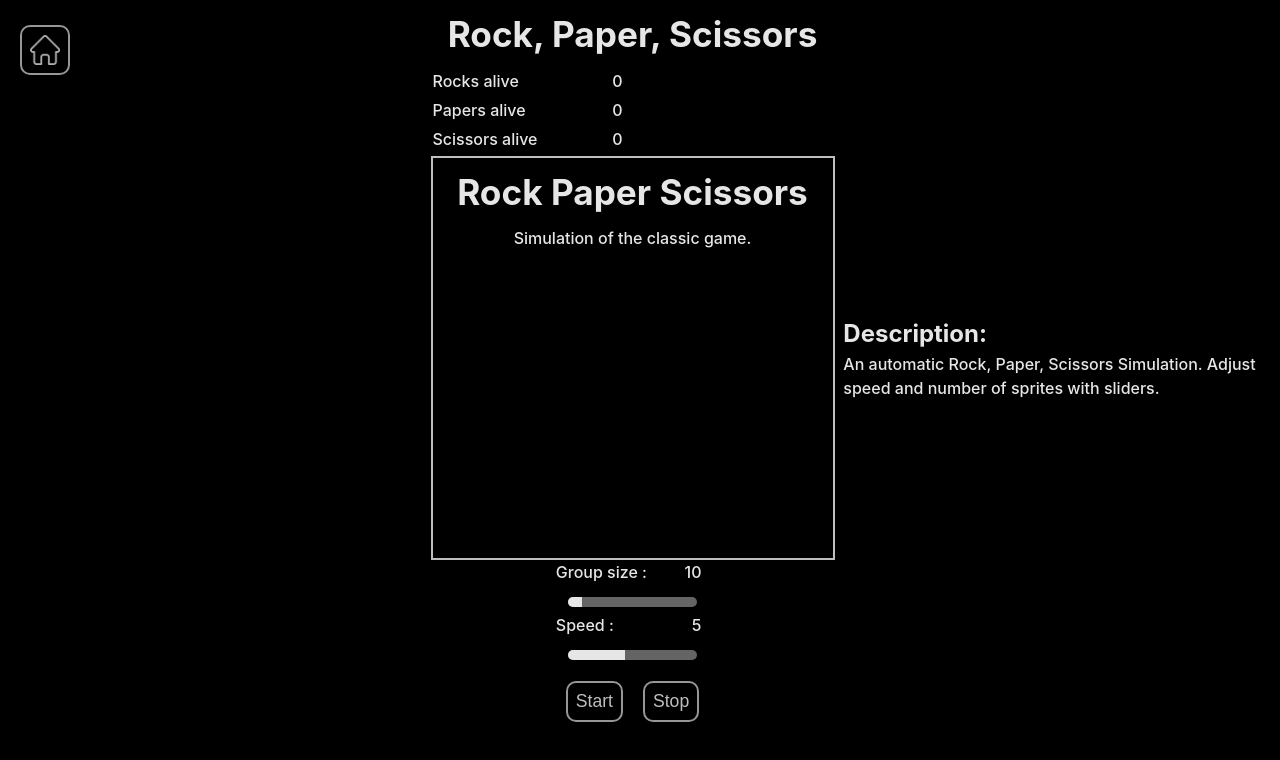
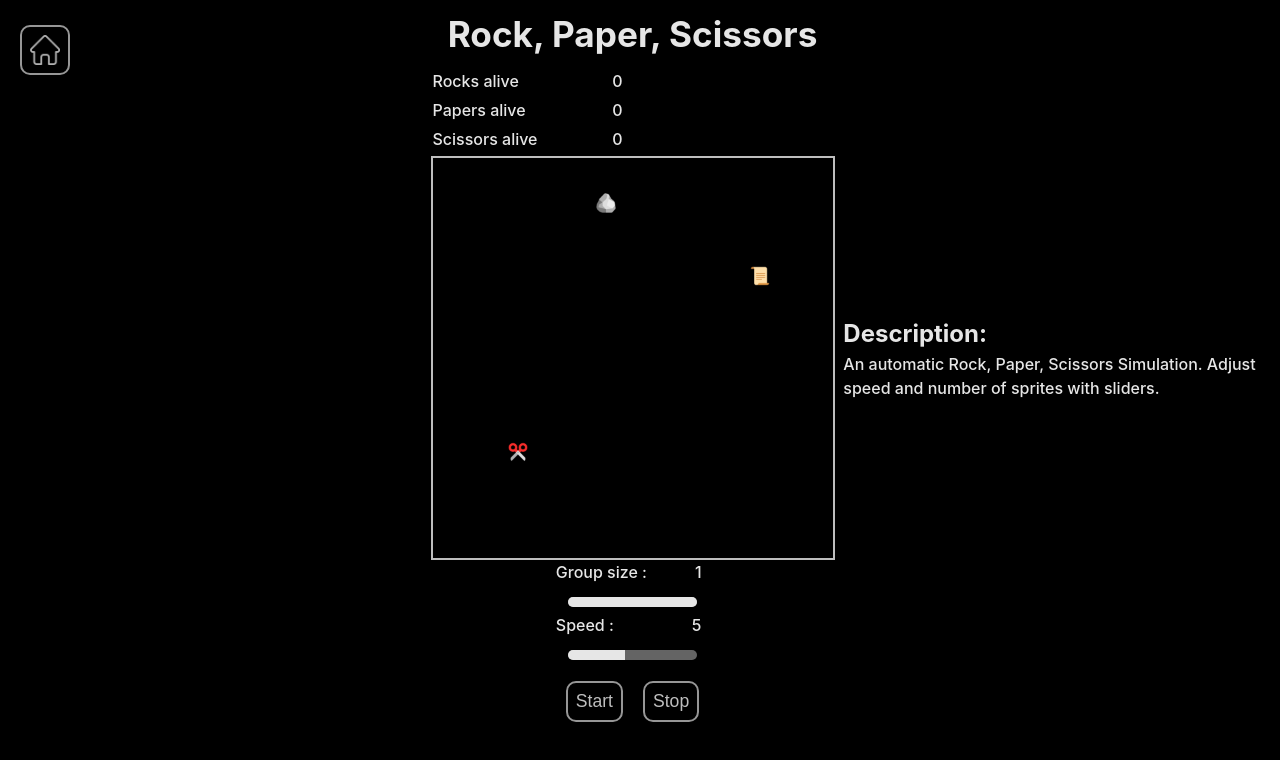
Before and after one commit to benceluzsinszky/portfolio, a React (Vite) app: page /rock-paper-scissors in a window 1280 px wide. Both pictures are taken after a click on the button "Start". Shown: the top 760 px of the page. Built offline with nearby package versions, Linux system fonts and the light colour scheme.

Commit message:
add random movement

```diff
--- a/src/components/common/game_frame/GameFrame.css
+++ b/src/components/common/game_frame/GameFrame.css
@@ -20,7 +20,9 @@
 .game-div {
   border: 2px solid var(--mid-white);
   min-width: calc(100vh / 2);
+  max-width: calc(100vh / 2);
   min-height: calc(100vh / 2);
+  max-height: calc(100vh / 2);
 }
 
 .right-panel {
--- /dev/null
+++ b/src/components/rock_paper_scissors/Constants.ts
@@ -0,0 +1,5 @@
+export enum SpriteType {
+  ROCK,
+  PAPER,
+  SCISSORS,
+}
--- /dev/null
+++ b/src/components/rock_paper_scissors/RockPaperScissors.css
@@ -0,0 +1,6 @@
+.simulation {
+  min-width: calc(100vh / 2);
+  max-width: calc(100vh / 2);
+  min-height: calc(100vh / 2);
+  max-height: calc(100vh / 2);
+}
--- a/src/components/rock_paper_scissors/RockPaperScissors.tsx
+++ b/src/components/rock_paper_scissors/RockPaperScissors.tsx
@@ -1,17 +1,21 @@
 import { useState } from "react";
-import { Button, Slider } from "../../interfaces/interfaces";
+import { Button, InfoText, Slider } from "../../interfaces/interfaces";
 import Buttons from "../common/game_frame/Buttons";
 import "../common/game_frame/GameFrame.css";
 import InfoBox from "../common/game_frame/InfoBox";
 import Sliders from "../common/game_frame/Sliders";
+import { SpriteType } from "./Constants";
+import "./RockPaperScissors.css";
 import Simulation from "./Simulation";
 
 export default function RockPaperScissors() {
   const [isRunning, setIsRunning] = useState(false);
-  const [size, setSize] = useState(10);
+  const [size, setSize] = useState(1);
   const [sliderSize, setSliderSize] = useState(10);
   const [speed, setSpeed] = useState(5);
   const [sliderSpeed, setSliderSpeed] = useState(5);
+
+  const [spriteArray, setSpriteArray] = useState(new Array<SpriteType>());
 
   const handleSizeChange = (event: React.ChangeEvent<HTMLInputElement>) => {
     setSliderSize(Number(event.target.value));
@@ -23,6 +27,20 @@ export default function RockPaperScissors() {
     setSpeed(parseInt(event.target.value));
   };
 
+  const handleStart = () => {
+    if (isRunning) return;
+    generateSpriteArray();
+    setIsRunning(true);
+  };
+
+  const createInfoBox = (): Array<InfoText> => {
+    return [
+      { name: "Rocks alive", value: 0 },
+      { name: "Papers alive", value: 0 },
+      { name: "Scissors alive", value: 0 },
+    ];
+  };
+
   const createSliders = (): Array<Slider> => {
     return [
       {
@@ -30,8 +48,8 @@ export default function RockPaperScissors() {
           name: "Group size :",
           value: size,
         },
-        min: 5,
-        max: 50,
+        min: 1,
+        max: 10,
         value: sliderSize,
         onChange: handleSizeChange,
       },
@@ -52,7 +70,7 @@ export default function RockPaperScissors() {
     return [
       {
         text: "Start",
-        onClick: () => setIsRunning(true),
+        onClick: handleStart,
       },
       {
         text: "Stop",
@@ -61,20 +79,32 @@ export default function RockPaperScissors() {
     ];
   };
 
+  const generateSpriteArray = () => {
+    const newSpriteArray = [];
+    for (let i = 0; i < size; i++) {
+      newSpriteArray.push(SpriteType.ROCK);
+    }
+    for (let i = 0; i < size; i++) {
+      newSpriteArray.push(SpriteType.PAPER);
+    }
+    for (let i = 0; i < size; i++) {
+      newSpriteArray.push(SpriteType.SCISSORS);
+    }
+    setSpriteArray(newSpriteArray);
+  };
+
   return (
     <div className="panels">
       <div className="left-panel" />
       <div className="middle-panel">
         <h1 className="game-title">Rock, Paper, Scissors</h1>
-        <InfoBox
-          infoTexts={[
-            { name: "Rocks alive", value: 0 },
-            { name: "Papers alive", value: 0 },
-            { name: "Scissors alive", value: 0 },
-          ]}
-        />
+        <InfoBox infoTexts={createInfoBox()} />
         <div className="game-div">
-          <Simulation />
+          <Simulation
+            isRunning={isRunning}
+            spriteArray={spriteArray}
+            groupSize={size}
+          />
         </div>
         <div className="controls">
           <Sliders sliders={createSliders()} />
--- a/src/components/rock_paper_scissors/Simulation.tsx
+++ b/src/components/rock_paper_scissors/Simulation.tsx
@@ -1,8 +1,234 @@
-export default function Simulation() {
+import { useCallback, useEffect, useRef, useState } from "react";
+import { SpriteType } from "./Constants";
+import SpriteImage from "./SpriteImage";
+
+interface SimulationProps {
+  isRunning: boolean;
+  spriteArray: Array<SpriteType>;
+  groupSize: number;
+}
+
+type Sprite = {
+  id: number;
+  type: SpriteType;
+  xPosition: number;
+  yPosition: number;
+  element: HTMLElement;
+  rect: DOMRect;
+};
+
+export default function Simulation({
+  isRunning,
+  spriteArray,
+  groupSize,
+}: SimulationProps) {
+  const parentRef = useRef<HTMLDivElement>(null);
+  const [walls, setWalls] = useState({
+    topWall: 0,
+    bottomWall: 0,
+    leftWall: 0,
+    rightWall: 0,
+  });
+  const numberOfSprites = groupSize * 3;
+  const size = 20;
+
+  const generateRandomPosition = () => {
+    const xPosition =
+      Math.floor(Math.random() * (walls.rightWall - walls.leftWall + 1)) +
+      walls.leftWall;
+    const yPosition =
+      Math.floor(Math.random() * (walls.bottomWall - walls.topWall + 1)) +
+      walls.topWall;
+    return { xPosition, yPosition };
+  };
+
+  const parseSpriteType = (spriteType: SpriteType) => {
+    switch (spriteType) {
+      case SpriteType.ROCK:
+        return "/rock.png";
+      case SpriteType.PAPER:
+        return "/paper.png";
+      case SpriteType.SCISSORS:
+        return "/scissors.png";
+    }
+  };
+
+  const createSprites = () => {
+    const sprites = new Array<JSX.Element>();
+    spriteArray.map((spriteType, index) => {
+      const image = parseSpriteType(spriteType);
+
+      const { xPosition, yPosition } = generateRandomPosition();
+      sprites.push(
+        <SpriteImage
+          key={index}
+          id={index}
+          image={image}
+          size={size}
+          xPosition={xPosition}
+          yPosition={yPosition}
+        />
+      );
+    });
+    return sprites;
+  };
+
+  const parseSpriteFromId = useCallback(
+    (id: number): Sprite => {
+      const spriteType = spriteArray[id];
+      const sprite = document.getElementById(id.toString());
+      if (!sprite) {
+        throw new Error("Sprite not found");
+      }
+      const rect = sprite.getBoundingClientRect();
+
+      return {
+        id: id,
+        type: spriteType,
+        xPosition: rect.left,
+        yPosition: rect.top,
+        element: sprite,
+        rect: rect,
+      };
+    },
+    [spriteArray]
+  );
+
+  const parsePrey = useCallback((spriteType: SpriteType): SpriteType => {
+    switch (spriteType) {
+      case SpriteType.ROCK:
+        return SpriteType.SCISSORS;
+      case SpriteType.PAPER:
+        return SpriteType.ROCK;
+      case SpriteType.SCISSORS:
+        return SpriteType.PAPER;
+    }
+  }, []);
+
+  const parseHunter = useCallback((spriteType: SpriteType): SpriteType => {
+    switch (spriteType) {
+      case SpriteType.ROCK:
+        return SpriteType.PAPER;
+      case SpriteType.PAPER:
+        return SpriteType.SCISSORS;
+      case SpriteType.SCISSORS:
+        return SpriteType.ROCK;
+    }
+  }, []);
+
+  const findClosest = useCallback(
+    (spriteRect: DOMRect, otherSpriteType: SpriteType): Sprite | null => {
+      let minDistance = Infinity;
+      let closestSprite = null;
+      for (let i = 0; i < numberOfSprites; i++) {
+        if (spriteArray[i] === otherSpriteType) {
+          const otherSprite = parseSpriteFromId(i);
+
+          const distance = Math.sqrt(
+            Math.pow(spriteRect.left - otherSprite.rect.left, 2) +
+              Math.pow(spriteRect.top - otherSprite.rect.top, 2)
+          );
+          if (distance < minDistance) {
+            minDistance = distance;
+            closestSprite = otherSprite;
+          }
+        }
+      }
+      return closestSprite;
+    },
+    [spriteArray, numberOfSprites, parseSpriteFromId]
+  );
+
+  const makeRandomMovement = useCallback((sprite: Sprite): void => {
+    const xPosition = sprite.rect.left + Math.floor(Math.random() * 3) - 1;
+    const yPosition = sprite.rect.top + Math.floor(Math.random() * 3) - 1;
+
+    sprite.element.style.left = `${xPosition}px`;
+    sprite.element.style.top = `${yPosition}px`;
+  }, []);
+
+  const hunt = useCallback((sprite: Sprite, prey: Sprite): void => {}, []);
+
+  const eat = useCallback((sprite: Sprite, prey: Sprite): void => {}, []);
+
+  const run = useCallback((sprite: Sprite, hunter: Sprite): void => {}, []);
+
+  const moveSprite = useCallback(
+    (sprite: Sprite): void => {
+      const closestPrey = findClosest(
+        sprite.rect,
+        parsePrey(spriteArray[sprite.id])
+      );
+      if (closestPrey) {
+        hunt(sprite, closestPrey);
+        eat(sprite, closestPrey);
+      }
+
+      const closestHunter = findClosest(
+        sprite.rect,
+        parseHunter(spriteArray[sprite.id])
+      );
+      if (closestHunter) {
+        run(sprite, closestHunter);
+      }
+
+      makeRandomMovement(sprite);
+    },
+    [
+      findClosest,
+      spriteArray,
+      parsePrey,
+      parseHunter,
+      hunt,
+      eat,
+      run,
+      makeRandomMovement,
+    ]
+  );
+
+  const sameTypeCollision = (
+    sprite: HTMLElement,
+    otherSprite: HTMLElement
+  ): void => {};
+
+  const wallCollision = (sprite: HTMLElement): void => {};
+
+  const gameLoop = useCallback(() => {
+    if (!isRunning) return;
+    for (let i = 0; i < numberOfSprites; i++) {
+      const sprite = parseSpriteFromId(i);
+      moveSprite(sprite);
+    }
+  }, [isRunning, numberOfSprites, parseSpriteFromId, moveSprite]);
+
+  useEffect(() => {
+    if (parentRef.current && size) {
+      const rect = parentRef.current.getBoundingClientRect();
+
+      const topWall = rect.top;
+      const bottomWall = rect.bottom - size;
+      const leftWall = rect.left;
+      const rightWall = rect.right - size;
+
+      setWalls({ topWall, bottomWall, leftWall, rightWall });
+    }
+  }, [parentRef]);
+
+  useEffect(() => {
+    if (!isRunning) {
+      return;
+    }
+    const timer = setInterval(() => {
+      gameLoop();
+    }, 1000 / 60); // 60 fps
+
+    // Cleanup the timeout on component unmount
+    return () => clearInterval(timer);
+  }, [isRunning, gameLoop]);
+
   return (
-    <div>
-      <h1>Rock Paper Scissors</h1>
-      <p>Simulation of the classic game.</p>
+    <div ref={parentRef} className="simulation">
+      {isRunning && spriteArray && createSprites()}
     </div>
   );
 }
--- /dev/null
+++ b/src/components/rock_paper_scissors/SpriteImage.tsx
@@ -0,0 +1,25 @@
+interface SpriteProps {
+  id: number;
+  image: string;
+  size: number;
+  xPosition: number;
+  yPosition: number;
+}
+
+export default function SpriteImage({
+  id,
+  image,
+  size,
+  xPosition,
+  yPosition,
+}: SpriteProps) {
+  return (
+    <div
+      id={id.toString()}
+      style={{ position: "absolute", top: yPosition, left: xPosition }}
+      title={`x: ${xPosition}, y: ${yPosition}`}
+    >
+      <img src={image} width={size} height={size} />
+    </div>
+  );
+}
```
